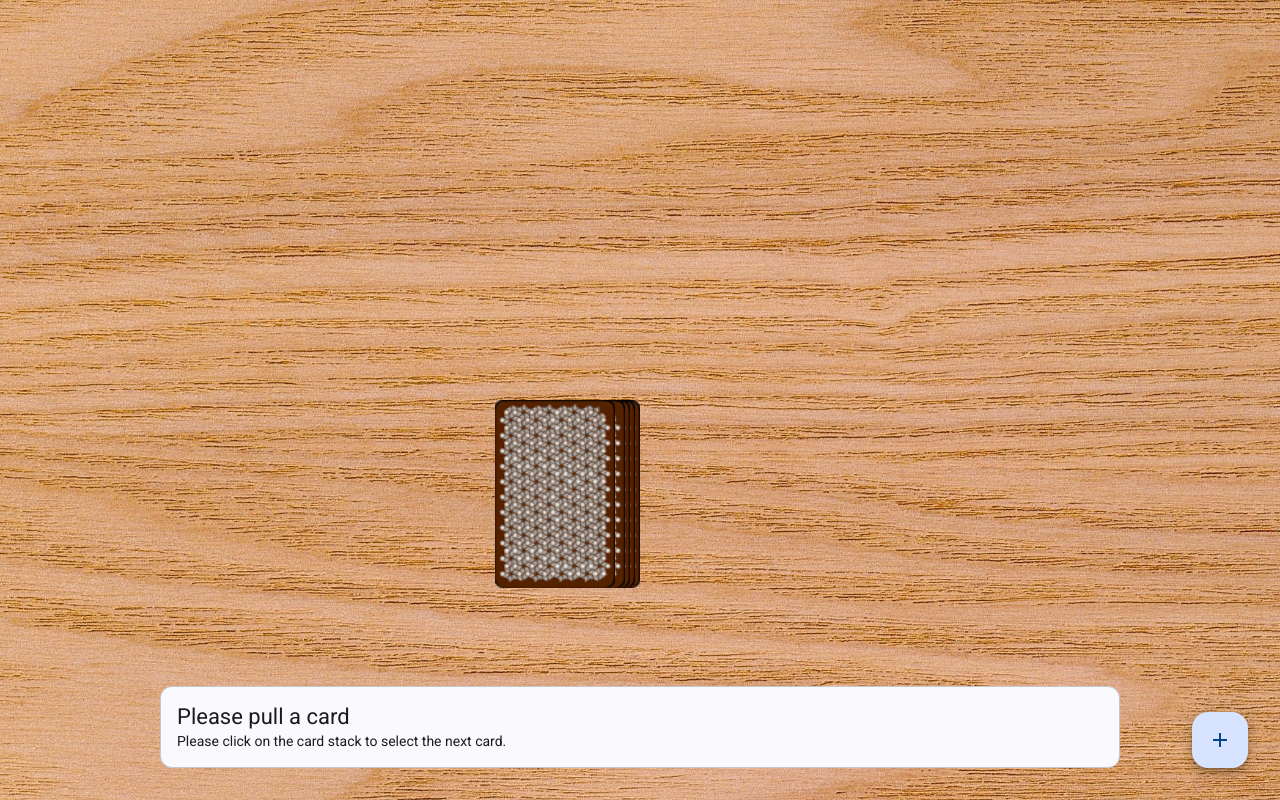
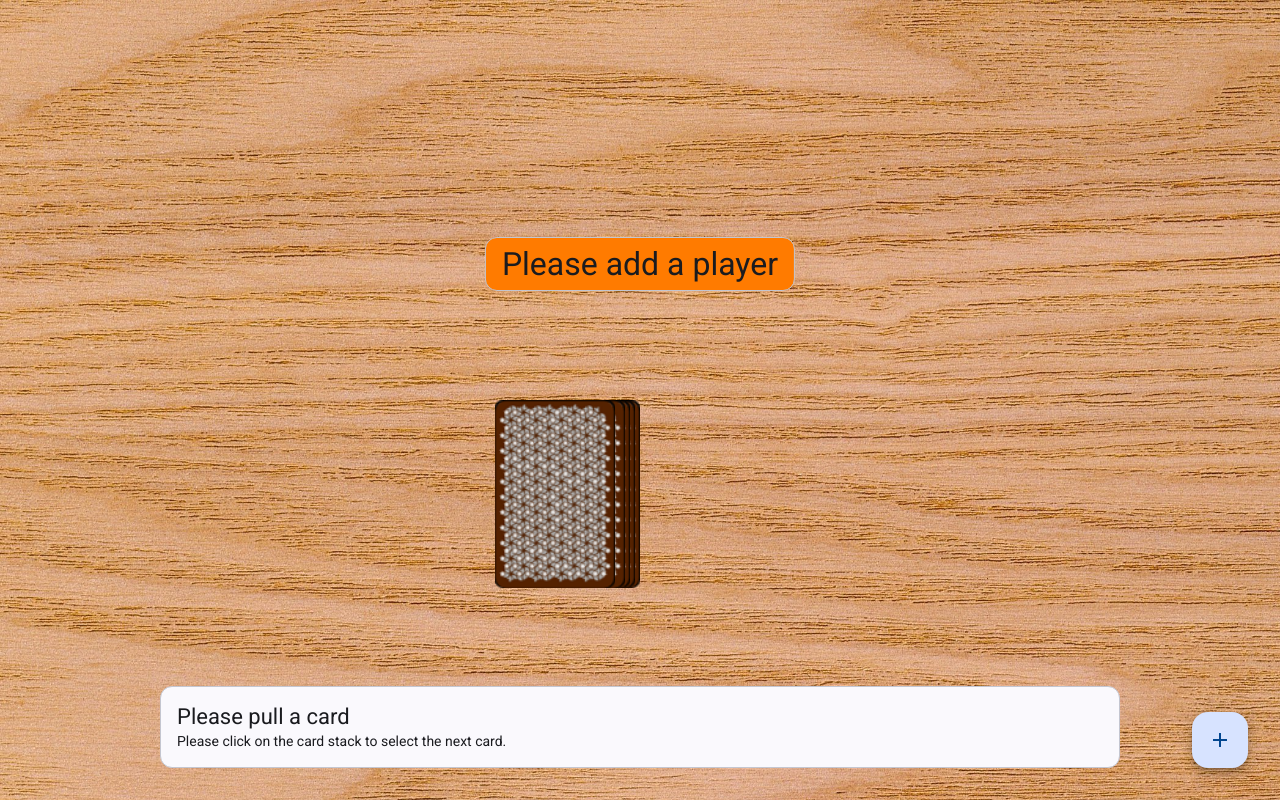
Before and after one commit to FelixWagner25/ring_of_fire, an Angular app: page /game in a window 1280 px wide. Built offline with nearby package versions, Linux system fonts and the light colour scheme.

Commit message:
fix: game starts without any player

```diff
--- /dev/null
+++ b/src/app/add-first-player/add-first-player.html
@@ -0,0 +1,3 @@
+<mat-card class="add-first-player" appearance="outlined">
+  <mat-card-content> Please add a player </mat-card-content>
+</mat-card>
--- /dev/null
+++ b/src/app/add-first-player/add-first-player.scss
@@ -0,0 +1,8 @@
+.add-first-player{
+    position: absolute;
+    top: 33%;
+    left: 50%;
+    transform: translate(-50%,-50%);
+    background-color: rgb(255, 123, 0);
+    font-size: 32px;
+}
--- /dev/null
+++ b/src/app/add-first-player/add-first-player.ts
@@ -0,0 +1,14 @@
+import { Component } from '@angular/core';
+import {MatCardModule} from '@angular/material/card';
+
+@Component({
+  standalone: true,
+  selector: 'app-add-first-player',
+  imports: [MatCardModule],
+  templateUrl: './add-first-player.html',
+  styleUrl: './add-first-player.scss',
+})
+export class AddFirstPlayer {
+
+
+}
--- a/src/app/game/game.html
+++ b/src/app/game/game.html
@@ -46,3 +46,5 @@
 <button matFab class="btn-add" (click)="openDialog()">
   <mat-icon>add_2</mat-icon>
 </button>
+
+<app-add-first-player *ngIf="this.game.players.length < 1"></app-add-first-player>
--- a/src/app/game/game.ts
+++ b/src/app/game/game.ts
@@ -8,18 +8,19 @@ import { MatIcon } from '@angular/material/icon';
 import { MatDialog } from '@angular/material/dialog';
 import { DialogAddPlayer } from '../dialog-add-player/dialog-add-player';
 import { GameInfo } from '../game-info/game-info';
+import { AddFirstPlayer } from '../add-first-player/add-first-player';
 
 
 @Component({
   selector: 'app-game',
-  imports: [CommonModule, Player, MatButtonModule, MatIcon, GameInfo],
+  imports: [CommonModule, Player, MatButtonModule, MatIcon, GameInfo, AddFirstPlayer],
   templateUrl: './game.html',
   styleUrl: './game.scss',
 })
 export class Game {
 constructor(private cdr: ChangeDetectorRef){}
 
-  pickCardAnimation = false;
+  pickCardAnimation: boolean= false;
   currentCard: string = '';
   game: GameModel = new GameModel();
 
@@ -28,6 +29,7 @@ constructor(private cdr: ChangeDetectorRef){}
   }
 
   takeCard(){
+    if(this.game.players.length == 0) return
     if (!this.pickCardAnimation) {
       let card = this.game.stack.pop();
       if(card === undefined) return
```
Also changed, not shown: 1 other file (tests, documents, lock files or other folders).
